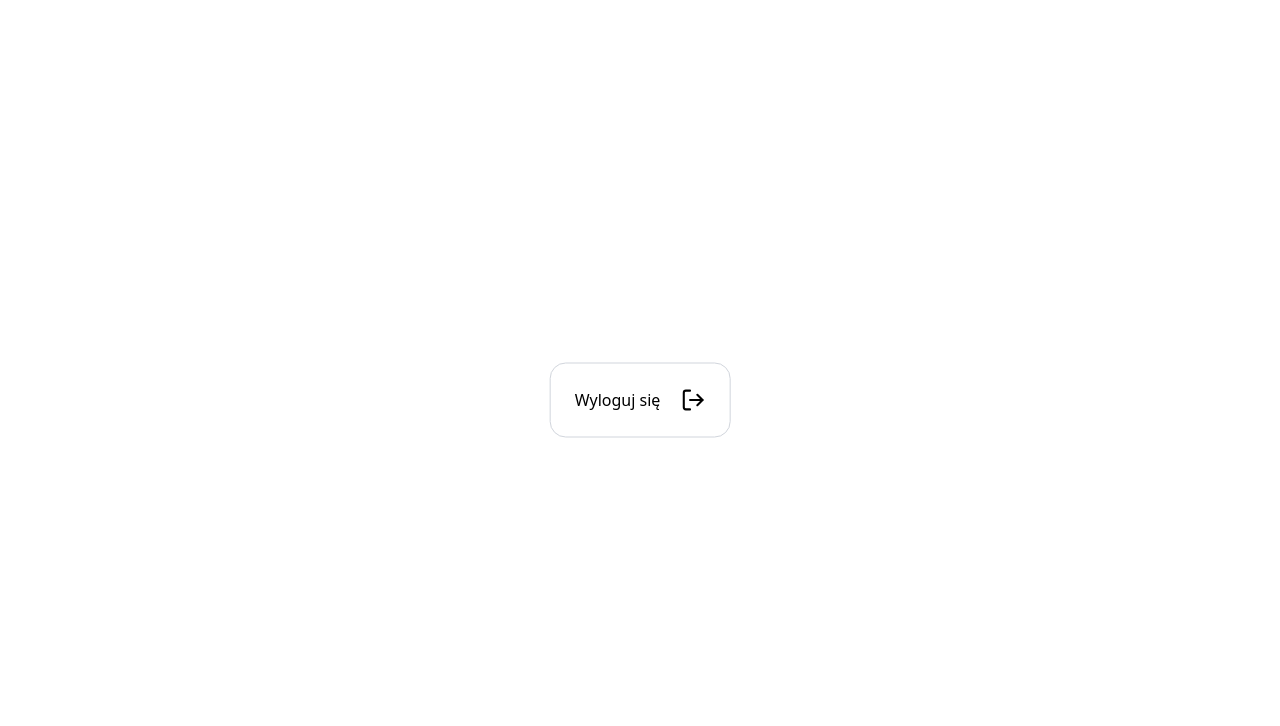
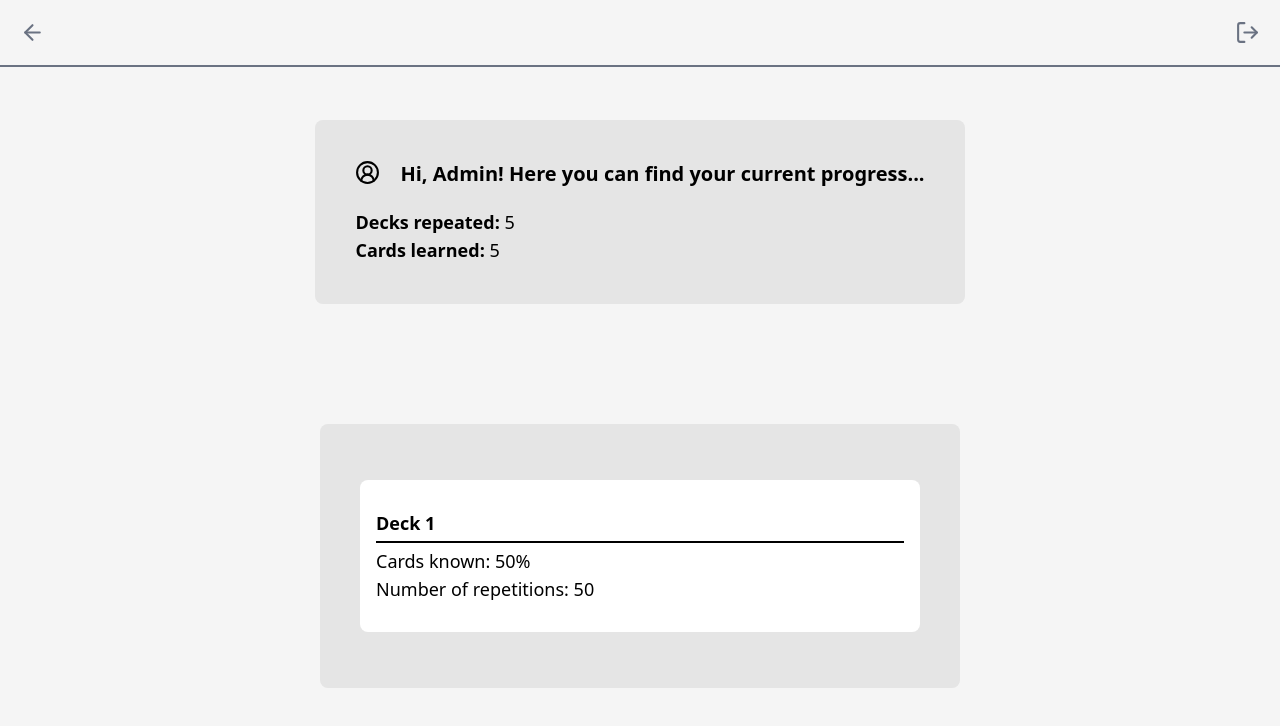
Before and after one commit to hjxxzk/SimpleCards, a React (Vite) app in the folder frontend/: page /user in a window 1280 px wide. Shown: the top 726 px of the page. Built offline with nearby package versions, Linux system fonts and the light colour scheme; sample sign-in values are in the browser's storage.

Commit message:
add user view blueprint

```diff
--- a/frontend/src/Layout.tsx
+++ b/frontend/src/Layout.tsx
@@ -2,6 +2,7 @@ import { Outlet, useParams } from 'react-router-dom';
 import { useState, useEffect } from 'react';
 import Navbar from './components/Bars/Navbar/Navbar';
 import Sidebar from './components/Bars/Sidebar/Sidebar';
+import { refreshToken } from './services/AuthService';
 
 const Layout = () => {
 
@@ -9,6 +10,7 @@ const Layout = () => {
     const MEDIUM_OR_LARGER_SCREEN = "(width < 1024px)";
     const match = window.matchMedia(MEDIUM_OR_LARGER_SCREEN);
     const params = useParams();
+    refreshToken();
 
     match.addEventListener('change', (event) => {
         if (event.matches) {
--- a/frontend/src/components/Bars/Sidebar/Sidebar.tsx
+++ b/frontend/src/components/Bars/Sidebar/Sidebar.tsx
@@ -16,7 +16,6 @@ const Sidebar = () => {
     const styles = useStyles();
     const navigate = useNavigate()
     const params = useParams();
-    refreshToken();
 
     function handleDeleteDeck(deckId: number) {
         if (decks) {
--- /dev/null
+++ b/frontend/src/components/UserView/DeckInfo/DeckInfo.styles.ts
@@ -0,0 +1,15 @@
+const useStyles = () => {
+    return {
+        deck: "bg-white h-38 p-4 rounded-lg flex flex-col justify-center items-start group relative overflow-hidden my-4 transition-shadow duration-300 hover:border-2 hover:border-amber-300",
+        deckContainer: "relative w-full",
+        deckHeader: "flex justify-between items-center w-full",
+        deckActions: "flex justify-between items-center gap-1",
+        edit: "cursor-pointer z-100 transition-colors md:invisible md:group-hover:visible hover:stroke-gray-700 active:stroke-gray-800",
+        delete: "cursor-pointer z-100 transition-colors md:invisible md:group-hover:visible hover:stroke-red-400 active:stroke-red-500",
+        separator: "my-1 h-0.5 border-t-0 bg-black w-full",
+        description: "line-clamp-2 mb-2 w-full flex-1",
+        language: "flex justify-end items-center w-full",
+    };
+};
+
+export default useStyles;
--- /dev/null
+++ b/frontend/src/components/UserView/DeckInfo/DeckInfo.tsx
@@ -0,0 +1,20 @@
+import useStyles from "./DeckInfo.styles";
+
+export const DeckInfo = () => {
+
+    const styles = useStyles();
+
+    return (
+        <div className={styles.deckContainer} data-testid="deck">
+            <div className={styles.deck} >
+                <div className={styles.deckHeader}>
+                    <strong>Deck 1</strong>
+                </div>
+                <hr className={styles.separator} />
+                <p>Cards known: 50%</p>
+                <p>Number of repetitions: 50</p>
+
+            </div>
+        </div>
+    );
+}
--- /dev/null
+++ b/frontend/src/components/UserView/DecksList/DecksList.tsx
@@ -0,0 +1,15 @@
+import { useState } from "react";
+import type { DeckProps } from "../../Bars/Deck/DeckProps.types";
+import { DeckInfo } from "../DeckInfo/DeckInfo";
+
+export const DecksList = () => {
+
+    const [decks, setDecks] = useState<DeckProps[]>();
+
+    return (
+        <div className="max-w-4/5 items-center sm:min-w-1/2 mt-30 p-4 md:p-10 flex flex-col rounded-lg bg-neutral-200 text-lg sm:items-start ">
+
+            <DeckInfo></DeckInfo>
+        </div>
+    );
+}
--- /dev/null
+++ b/frontend/src/components/UserView/UserBar/UserBar.styles.ts
@@ -0,0 +1,6 @@
+export const useStyles = () => {
+    return {
+        container: "w-screen fixed min-h-1/15 flex items-center justify-between p-5 border-b-2 border-gray-500",
+        icons: "stroke-gray-500 hover:stroke-black cursor-pointer",
+    };
+};
--- /dev/null
+++ b/frontend/src/components/UserView/UserBar/UserBar.tsx
@@ -0,0 +1,41 @@
+import { ArrowLeft, LogOut } from "lucide-react";
+import { useNavigate } from "react-router-dom";
+import { useStyles } from "./UserBar.styles";
+
+
+export const UserBar = () => {
+    const LOGIN_PAGE = "/login"
+    const HOME_PAGE = "/"
+    const navigate = useNavigate();
+    const styles = useStyles();
+    const DB_ADDRESS = import.meta.env.VITE_DB_ADDRESS;
+    const LOGOUT = import.meta.env.VITE_LOGOUT;
+
+    function handlelogOut() {
+        logOut();
+        localStorage.setItem("accessToken", "");
+        localStorage.setItem("refreshToken", "");
+        navigate(LOGIN_PAGE);
+    }
+
+    async function logOut() {
+        const refreshToken = localStorage.getItem("refreshToken");
+        await fetch(`${DB_ADDRESS}${LOGOUT}`, {
+            method: "DELETE",
+            headers: {
+                'Content-Type': 'application/json'
+            },
+            body: JSON.stringify({
+                refreshToken: refreshToken
+            })
+        });
+
+    }
+
+    return (
+        <div className={styles.container} >
+            <ArrowLeft className={styles.icons} size={25} onClick={() => navigate(HOME_PAGE)} />
+            <LogOut className={styles.icons} size={25} onClick={handlelogOut} />
+        </div>
+    );
+}
--- /dev/null
+++ b/frontend/src/components/UserView/UserInfo/UserInfo.tsx
@@ -0,0 +1,20 @@
+import { CircleUserRound } from "lucide-react";
+import { useState } from "react";
+
+export const UserInfo = () => {
+
+    const [username, setUsername] = useState<string>('Admin');
+    const [numberOfRepetitions, setNumberOfRepetitions] = useState<string>('5');
+    const [numberOfCardsLearned, setNumberOfCardsLearned] = useState<string>('5');
+
+    return (
+        <div className="max-w-4/5 items-center sm:min-w-1/2 mt-30 p-4 md:p-10 flex flex-col rounded-lg bg-neutral-200 text-lg sm:items-start ">
+            <div className="w-full flex gap-5 text-xl mb-5">
+                <CircleUserRound color="#000" size={25} />
+                <strong>Hi, {username}! Here you can find your current progress...</strong>
+            </div>
+            <p><strong>Decks repeated: </strong> {numberOfRepetitions}</p>
+            <p><strong>Cards learned: </strong>{numberOfCardsLearned}</p>
+        </div>
+    );
+}
--- a/frontend/src/components/UserView/UserView.styles.ts
+++ b/frontend/src/components/UserView/UserView.styles.ts
@@ -1,5 +1,5 @@
 export const useStyles = () => {
     return {
-        logOutButton: "absolute left-1/2 top-1/2 -translate-x-1/2 -translate-y-1/2 flex gap-5 border-1 border-gray-300 rounded-2xl p-6 hover:bg-gray-300 cursor-pointer"
+        container: 'bg-neutral-100 flex flex-col items-center h-screen',
     };
 };
--- a/frontend/src/components/UserView/UserView.tsx
+++ b/frontend/src/components/UserView/UserView.tsx
@@ -1,40 +1,17 @@
-import { LogOut } from 'lucide-react';
-import { useNavigate } from 'react-router-dom';
-import { useStyles } from './UserView.styles';
+import { DecksList } from "./DecksList/DecksList";
+import { UserBar } from "./UserBar/UserBar";
+import { UserInfo } from "./UserInfo/UserInfo";
+import { useStyles } from "./UserView.styles";
 
 const UserView = () => {
 
-    const LOGIN_PAGE = "/login"
-    const navigate = useNavigate();
-    const styles = useStyles();
-    const DB_ADDRESS = import.meta.env.VITE_DB_ADDRESS;
-    const LOGOUT = import.meta.env.VITE_LOGOUT;
-
-    function handlelogOut() {
-        logOut();
-        localStorage.setItem("accessToken", "");
-        localStorage.setItem("refreshToken", "");
-        navigate(LOGIN_PAGE);
-    }
-
-    async function logOut() {
-        const refreshToken = localStorage.getItem("refreshToken");
-        await fetch(`${DB_ADDRESS}${LOGOUT}`, {
-            method: "DELETE",
-            headers: {
-                'Content-Type': 'application/json'
-            },
-            body: JSON.stringify({
-                refreshToken: refreshToken
-            })
-        });
-
-    }
+    const styles = useStyles()
 
     return (
-        <div className={styles.logOutButton} onClick={handlelogOut}>
-            <h1>Wyloguj się</h1>
-            <LogOut color="black" size={25} />
+        <div className={styles.container}>
+            <UserBar />
+            <UserInfo />
+            <DecksList />
         </div>
     );
 }
```
Also changed, not shown: frontend/src/components/UserView/DecksList/DecksList.styles.ts (added), frontend/src/components/UserView/UserInfo/UserInfo.styles.ts (added).
